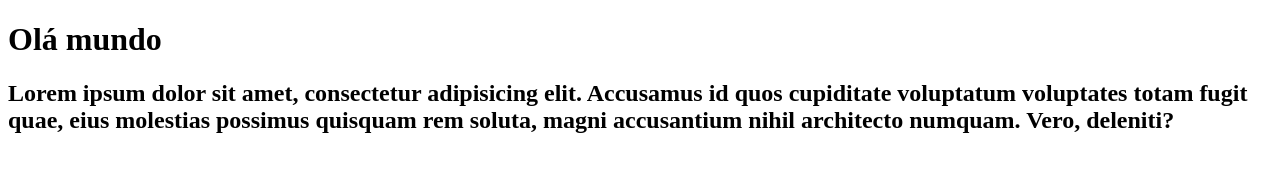
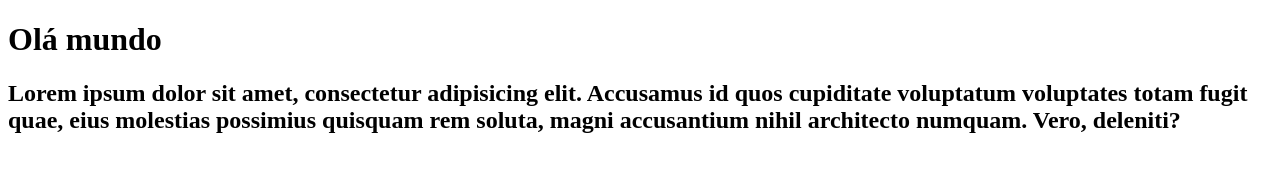
Before and after one commit to Gaabi1/curso-git, a plain HTML site: page index.html in a window 1280 px wide. Drawn offline with Linux system fonts and the light colour scheme.

Commit message:
Novo commit

```diff
--- a/index.html
+++ b/index.html
@@ -10,7 +10,7 @@
         Olá mundo
     </h1>
     <h2>
-        Lorem ipsum dolor sit amet, consectetur adipisicing elit. Accusamus id quos cupiditate voluptatum voluptates totam fugit quae, eius molestias possimus quisquam rem soluta, magni accusantium nihil architecto numquam. Vero, deleniti?
+        Lorem ipsum dolor sit amet, consectetur adipisicing elit. Accusamus id quos cupiditate voluptatum voluptates totam fugit quae, eius molestias possimius quisquam rem soluta, magni accusantium nihil architecto numquam. Vero, deleniti?
     </h2>
 </body>
 </html>
```
